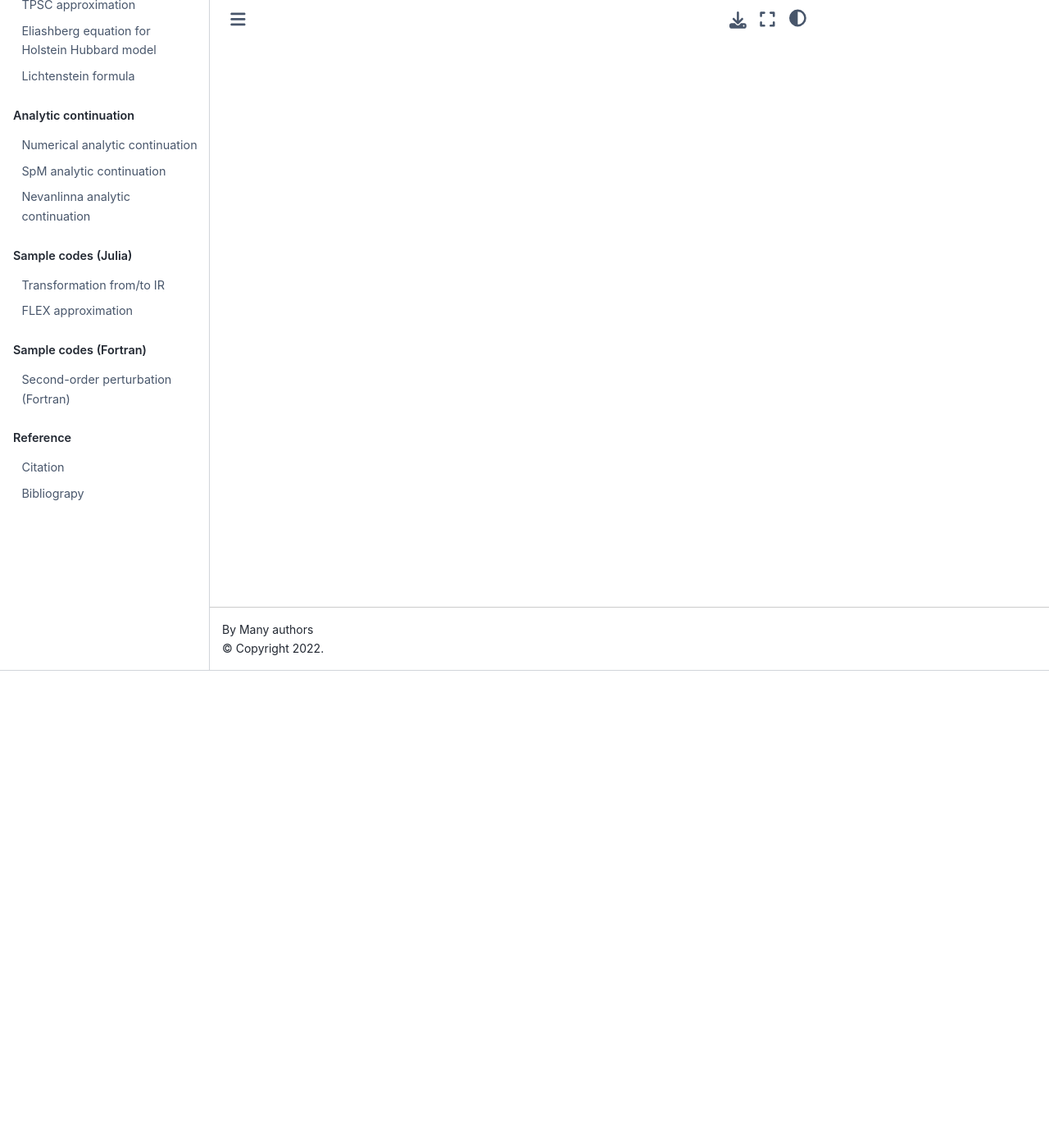
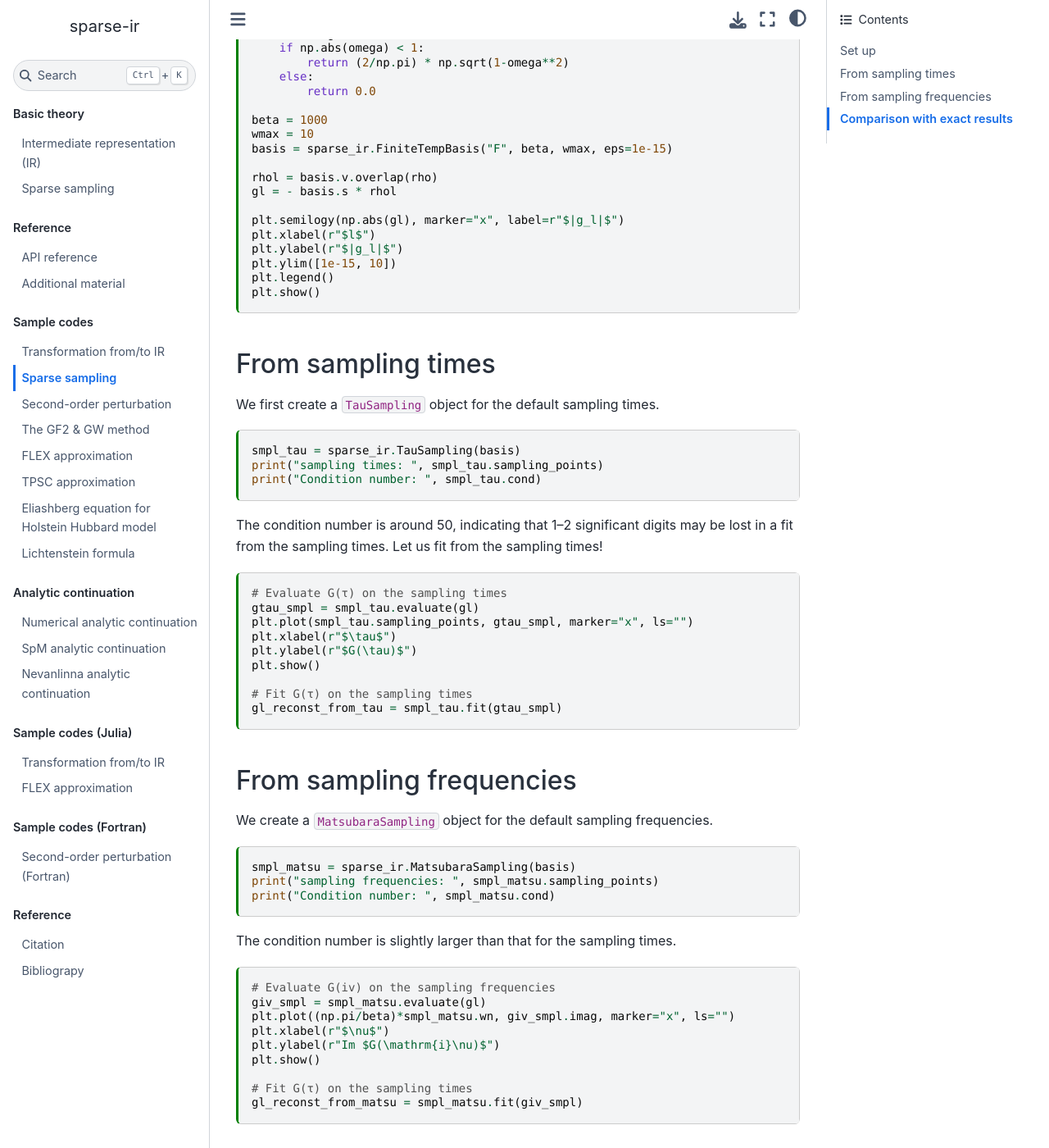
Before and after one commit to SpM-lab/sparse-ir-tutorial, a Jupyter Book: the page built from src/sparse_sampling_demo_py.md, in a window 1280 px wide and 1400 px high, scrolled down 582 px. Shown: the whole window at 82% size. Built offline with Jupyter Book 1.0.4 settings and Sphinx 7.4.7 and the Sphinx Book theme 1.1.4, drawn with Linux system fonts in a browser that asks for light colours; some of the changed text lies outside the part shown.

Commit message:
Updated sparse_sampling_demo_py

````diff
--- a/_toc.yml
+++ b/_toc.yml
@@ -3,20 +3,20 @@ root: index
 parts:
 - caption: Basic theory
   chapters:
-  - file: src/IR_py
-  - file: src/sparse_sampling_py
+  - file: src/IR_py.md
+  - file: src/sparse_sampling_py.md
 - caption: Reference
   chapters:
-  - file: src/api
-  - file: src/additional_material
+  - file: src/api.md
+  - file: src/additional_material.md
 - caption: Sample codes
   chapters:
-  - file: src/transformation_py
-  - file: src/sparse_sampling_demo_py
-  - file: src/second_order_perturbation_py
-  - file: src/GW_py
-  - file: src/FLEX_py
-  - file: src/TPSC_py
+  - file: src/transformation_py.md
+  - file: src/sparse_sampling_demo_py.md
+  - file: src/second_order_perturbation_py.md
+  - file: src/GW_py.md
+  - file: src/FLEX_py.md
+  - file: src/TPSC_py.md
   - file: src/eliashberg_holstein_py.md
   #- file: src/chi_sample.ipynb
   - file: src/lichtenstein_formula_py.md
@@ -27,12 +27,12 @@ parts:
   - file: src/nevanlinna.md
 - caption: Sample codes (Julia)
   chapters:
-  - file: src/transformation_jl
-  - file: src/FLEX_jl
+  - file: src/transformation_jl.md
+  - file: src/FLEX_jl.md
 - caption: Sample codes (Fortran)
   chapters:
-  #- file: src/readme_fortran
-  - file: src/second_order_perturbation_fort
+  #- file: src/readme_fortran.md
+  - file: src/second_order_perturbation_fort.md
 - caption: Reference
   chapters:
   - file: src/citation
--- a/src/sparse_sampling_demo_py.md
+++ b/src/sparse_sampling_demo_py.md
@@ -4,6 +4,8 @@ jupytext:
   text_representation:
     extension: .md
     format_name: myst
+    format_version: 0.13
+    jupytext_version: 1.13.7
 kernelspec:
   display_name: Python 3
   language: python
@@ -11,3 +13,119 @@ kernelspec:
 ---
 
 # Sparse sampling
+
+In this page, we describe how to infer IR expansion coefficients using the sparse-sampling techiniques.
+
+```{code-cell} ipython3
+import sparse_ir
+import numpy as np
+%matplotlib inline
+import matplotlib.pyplot as plt
+from scipy.integrate import quad
+```
+
+## Set up
+We consider a semicircular spectral modeli (full bandwidth of 2):
+
+$$
+\rho(\omega) = \frac{2}{\pi}\sqrt{1-\omega^2}.
+$$
+
+First, we compute the numerically exact expansion coefficients $g_l$.
+
+```{code-cell} ipython3
+def rho(omega):
+    if np.abs(omega) < 1:
+        return (2/np.pi) * np.sqrt(1-omega**2)
+    else:
+        return 0.0
+
+beta = 1000
+wmax = 10
+basis = sparse_ir.FiniteTempBasis("F", beta, wmax, eps=1e-15)
+
+rhol = basis.v.overlap(rho)
+gl = - basis.s * rhol
+
+plt.semilogy(np.abs(gl), marker="x", label=r"$|g_l|$")
+plt.xlabel(r"$l$")
+plt.ylabel(r"$|g_l|$")
+plt.ylim([1e-15, 10])
+plt.legend()
+plt.show()
+```
+
+## From sampling times
+
+We first create a `TauSampling` object for the default sampling times.
+
+```{code-cell} ipython3
+smpl_tau = sparse_ir.TauSampling(basis)
+print("sampling times: ", smpl_tau.sampling_points)
+print("Condition number: ", smpl_tau.cond)
+```
+
+The condition number is around 50, indicating that 1--2 significant digits may be lost in a fit from the sampling times. Let us fit from the sampling times!
+
+```{code-cell} ipython3
+# Evaluate G(τ) on the sampling times
+gtau_smpl = smpl_tau.evaluate(gl)
+plt.plot(smpl_tau.sampling_points, gtau_smpl, marker="x", ls="")
+plt.xlabel(r"$\tau$")
+plt.ylabel(r"$G(\tau)$")
+plt.show()
+
+# Fit G(τ) on the sampling times
+gl_reconst_from_tau = smpl_tau.fit(gtau_smpl)
+```
+
+## From sampling frequencies
+
+We create a `MatsubaraSampling` object for the default sampling frequencies.
+
+```{code-cell} ipython3
+smpl_matsu = sparse_ir.MatsubaraSampling(basis)
+print("sampling frequencies: ", smpl_matsu.sampling_points)
+print("Condition number: ", smpl_matsu.cond)
+```
+
+The condition number is slightly larger than that for the sampling times.
+
+```{code-cell} ipython3
+# Evaluate G(iv) on the sampling frequencies
+giv_smpl = smpl_matsu.evaluate(gl)
+plt.plot((np.pi/beta)*smpl_matsu.wn, giv_smpl.imag, marker="x", ls="")
+plt.xlabel(r"$\nu$")
+plt.ylabel(r"Im $G(\mathrm{i}\nu)$")
+plt.show()
+
+# Fit G(τ) on the sampling times
+gl_reconst_from_matsu = smpl_matsu.fit(giv_smpl)
+```
+
+## Comparison with exact results
+We now compare the reconstructed expansion coefficients with the exact one. For clarity, we plot only the data for even $l$.
+
+```{code-cell} ipython3
+ls = np.arange(basis.size)
+plt.semilogy(ls[::2], np.abs(gl[::2]), marker="", ls="-", label="Exact")
+plt.semilogy(ls[::2], np.abs(gl_reconst_from_tau[::2]), marker="x", label="from sampling times")
+plt.semilogy(ls[::2], np.abs(gl_reconst_from_matsu[::2]), marker="+", label="from sampling frequencies")
+plt.xlabel(r"$l$")
+plt.ylabel(r"$|g_l|$")
+plt.ylim([1e-15, 10])
+plt.legend()
+plt.show()
+```
+
+We saw a perfect match! Let us plot the differences from the exact one.
+
+```{code-cell} ipython3
+plt.semilogy(ls[::2], np.abs((gl_reconst_from_tau-gl)[::2]), marker="x", label="from sampling times")
+plt.semilogy(ls[::2], np.abs((gl_reconst_from_matsu-gl)[::2]), marker="+", label="from sampling frequencies")
+plt.xlabel(r"$l$")
+plt.ylabel(r"Error in $g_l$")
+plt.ylim([1e-18, 10])
+plt.legend()
+plt.show()
+```
````
Also changed, not shown: README.md (+2 -2 lines).
